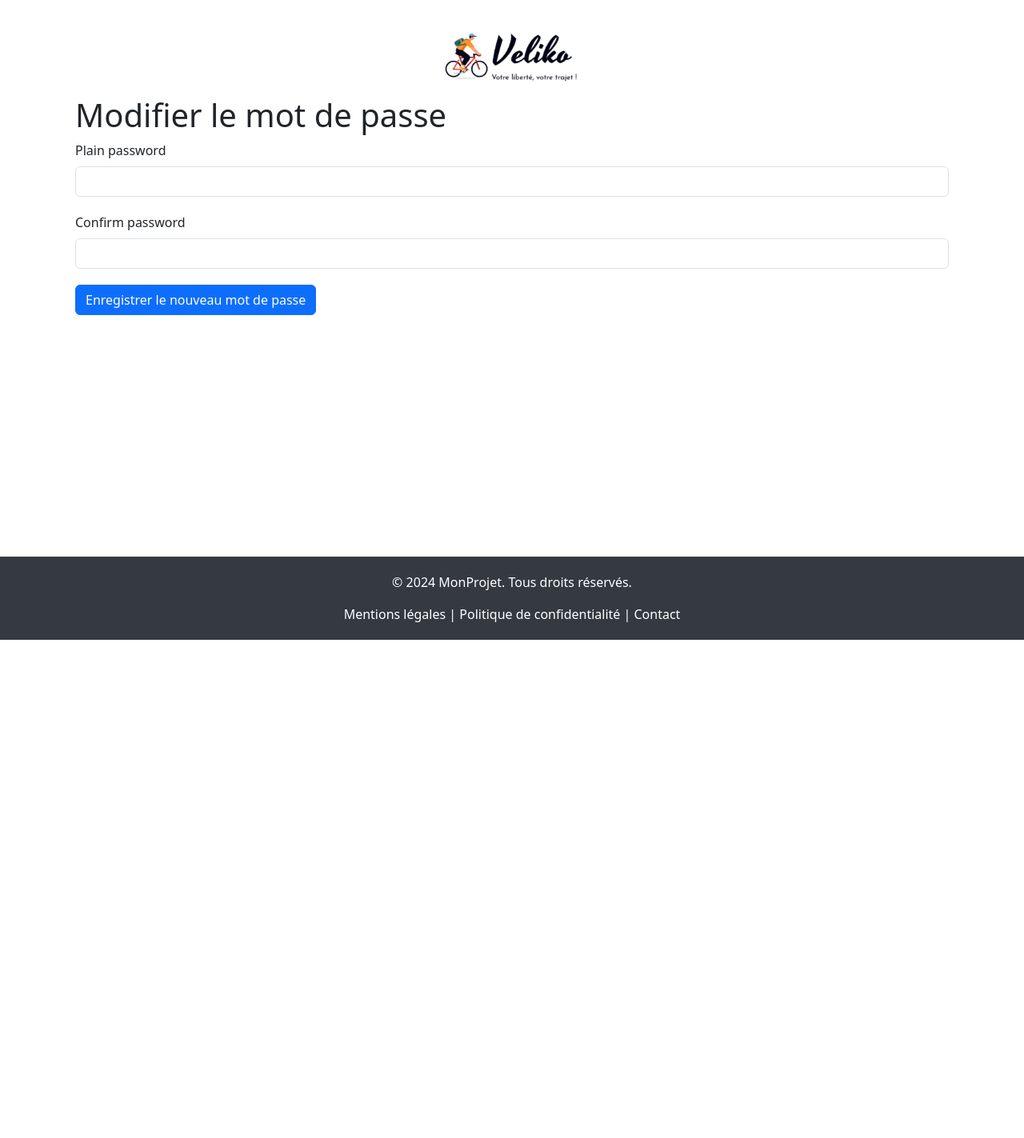
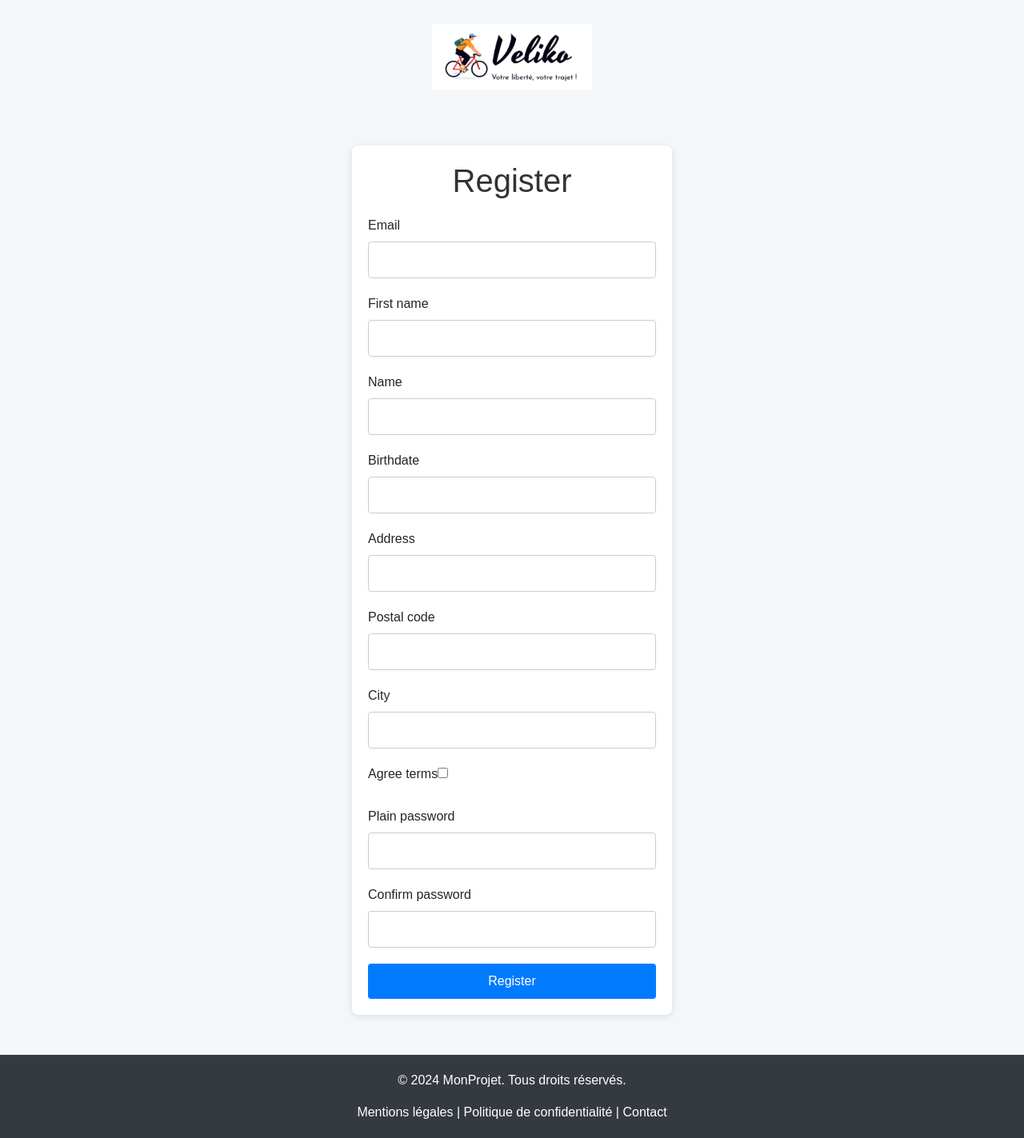
Before and after one commit to ThomasPaul01/BTS-SIO-G2-2025-VELIKO-Web, a Symfony app: template templates/password/index.html.twig in a window 1280 px wide. Shown: the whole page at 80% size. Before the commit the page ends 800 px from the top, so only its background shows below. Run offline with Twig, Linux system fonts and the light colour scheme; the template is opened without the code that fills it, so the values that code supplies are empty; form fields are guessed from the names that the template uses; some libraries are stand-ins or nearby versions.

Commit message:
Amélioration interface

```diff
--- a/templates/password/index.html.twig
+++ b/templates/password/index.html.twig
@@ -1,24 +1,141 @@
 {% extends 'base.html.twig' %}
 
-{% block title %}Modifier le mot de passe{% endblock %}
+{% block title %}Register{% endblock %}
 
 {% block content %}
-    <div class="container">
-        <h1>Modifier le mot de passe</h1>
+    <style>
+        /* Styles généraux pour le corps de la page */
+        body {
+            font-family: Arial, sans-serif;
+            background-color: #f4f7fa;
+            margin: 0;
+            padding: 0;
+        }
 
-        {{ form_start(changePasswordForm) }}
+        /* Style pour le conteneur principal */
+        .form-container {
+            max-width: 400px;
+            margin: 50px auto;
+            padding: 20px;
+            background-color: #ffffff;
+            border-radius: 8px;
+            box-shadow: 0 2px 10px rgba(0, 0, 0, 0.1);
+        }
+
+        /* Style pour les titres */
+        h1 {
+            text-align: center;
+            color: #333;
+            margin-bottom: 20px;
+        }
+
+        /* Styles pour les groupes de formulaire */
+        .form-group {
+            margin-bottom: 15px;
+        }
+
+        /* Styles pour les champs de saisie */
+        input[type="text"],
+        input[type="email"],
+        input[type="password"],
+        input[type="date"],
+        textarea {
+            width: 100%;
+            padding: 10px;
+            border: 1px solid #ccc;
+            border-radius: 4px;
+            transition: border-color 0.3s;
+        }
+
+        /* Effet de focus sur les champs de saisie */
+        input:focus,
+        textarea:focus {
+            border-color: #007bff;
+            outline: none;
+        }
+
+        /* Styles pour les boutons */
+        .btn, .btn-back {
+            width: 100%;
+            padding: 10px;
+            border-radius: 4px;
+            font-size: 16px;
+            cursor: pointer;
+            transition: background-color 0.3s;
+            margin-top: 10px;
+            color: white;
+            text-align: center;
+            display: block;
+            text-decoration: none;
+        }
+
+        /* Style du bouton Register */
+        .btn {
+            background-color: #007bff;
+            border: none;
+        }
+
+        .btn:hover {
+            background-color: #0056b3;
+        }
+
+        /* Style pour le bouton Retour */
+        .btn-back {
+            background-color: #6c757d;
+        }
+
+        .btn-back:hover {
+            background-color: #5a6268;
+        }
+    </style>
+
+    <div class="form-container">
+        <h1>Register</h1>
+
+        {{ form_start(registrationForm) }}
 
         <div class="form-group">
-            {{ form_row(changePasswordForm.plainPassword) }}
+            {{ form_row(registrationForm.email) }}
         </div>
 
         <div class="form-group">
-            {{ form_row(changePasswordForm.confirmPassword) }}
+            {{ form_row(registrationForm.firstName) }}
         </div>
 
-        <button type="submit" class="btn btn-primary">Enregistrer le nouveau mot de passe</button>
+        <div class="form-group">
+            {{ form_row(registrationForm.name) }}
+        </div>
 
-        {{ form_end(changePasswordForm) }}
+        <div class="form-group">
+            {{ form_row(registrationForm.birthdate) }}
+        </div>
 
+        <div class="form-group">
+            {{ form_row(registrationForm.address) }}
+        </div>
+
+        <div class="form-group">
+            {{ form_row(registrationForm.postalCode) }}
+        </div>
+
+        <div class="form-group">
+            {{ form_row(registrationForm.city) }}
+        </div>
+
+        <div class="form-group">
+            {{ form_row(registrationForm.agreeTerms) }}
+        </div>
+
+        <div class="form-group">
+            {{ form_row(registrationForm.plainPassword) }}
+        </div>
+
+        <div class="form-group">
+            {{ form_row(registrationForm.confirmPassword) }}
+        </div>
+
+        <button type="submit" class="btn">Register</button>
+
+        {{ form_end(registrationForm) }}
     </div>
 {% endblock %}
```
Also changed, not shown: templates/registration/index.html.twig (+45 -48 lines), templates/reset_password_request/index.html.twig (+19 -0 lines).
